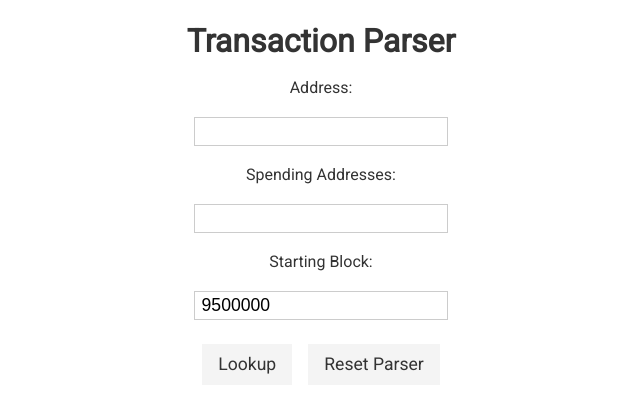
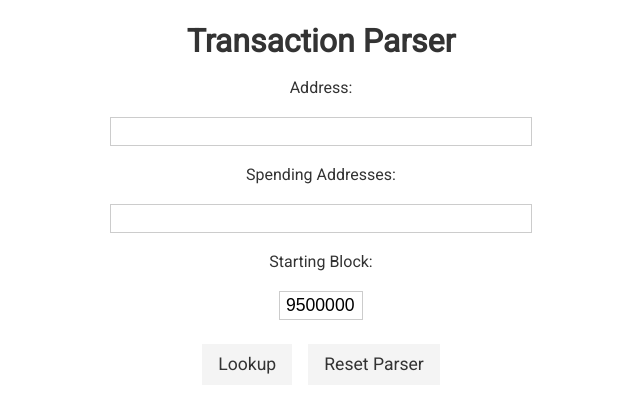
Before and after one commit to Flash-Git/Parser, a React app: page / in a window 1280 px wide. Both pictures are taken after a click on the button "Tx Lookup". Shown: the top 412 px of the page, without its empty margins (319-959 px from the left). Built offline with nearby package versions, Linux system fonts and the light colour scheme.

Commit message:
Parser Styling

```diff
--- a/src/components/parsers/ParserSelector.tsx
+++ b/src/components/parsers/ParserSelector.tsx
@@ -7,7 +7,7 @@ interface Props {
 }
 
 const ParserSelector: FC<Props> = ({ setType }) => (
-  <div style={{ display: "inline-flex" }}>
+  <div style={{ display: "flex row" }}>
     <button className="btn mx" onClick={() => setType(PARSER_TYPES.txLookup)}>
       Tx Lookup
     </button>
--- a/src/components/parsers/ParserTxLookup.tsx
+++ b/src/components/parsers/ParserTxLookup.tsx
@@ -66,27 +66,26 @@ const ParserTxLookup: FC<Props> = ({ resetType }) => {
 
   return (
     <Fragment>
-      <form
-        className="col address m px-1"
-        style={{ display: "inline-flex" }}
-        onSubmit={onSubmit}
-      >
+      <form className="flex col m px-1 center grow" onSubmit={onSubmit}>
         <div className="px">Address:</div>
         <input
           type="text"
           value={address}
+          className="address"
           onChange={e => setAddress(e.target.value)}
         />
         <div className="px">Spending Addresses:</div>
         <input
           type="text"
           value={receivingAddresses}
+          className="address"
           onChange={e => setReceivingAddresses(e.target.value)}
         />
         <div className="px">Starting Block:</div>
         <input
           type="text"
           value={startBlock}
+          className="block-num"
           onChange={e => setStartBlock(e.target.value)}
         />
         <div className="center text-center no-wrap">
--- a/src/pages/Home.tsx
+++ b/src/pages/Home.tsx
@@ -3,7 +3,10 @@ import Parser from "components/layout/Parser";
 
 const Home: FC = () => {
   return (
-    <div className="container flex col center p-1">
+    <div
+      className="container flex col center p-1"
+      style={{ alignItems: "stretch" }}
+    >
       <h1>Transaction Parser</h1>
       <Parser />
     </div>
```
